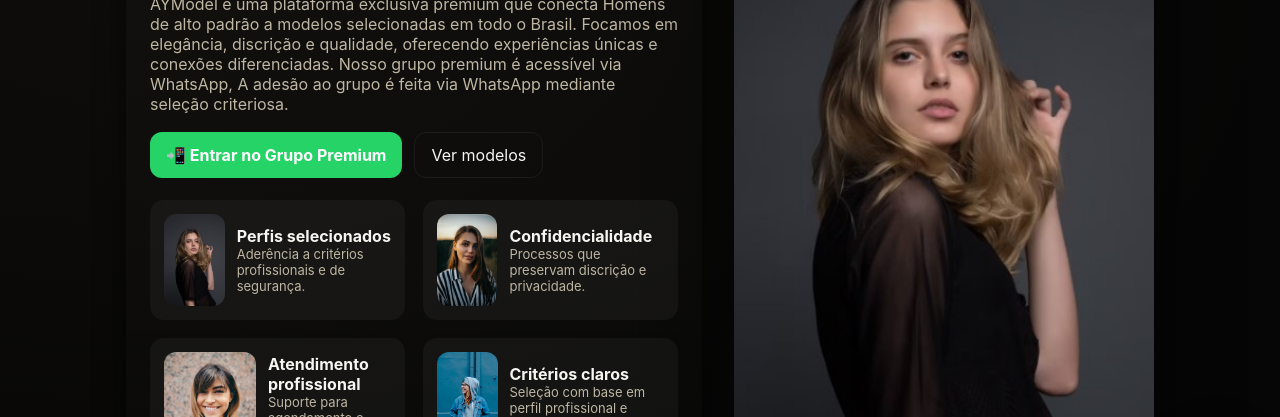
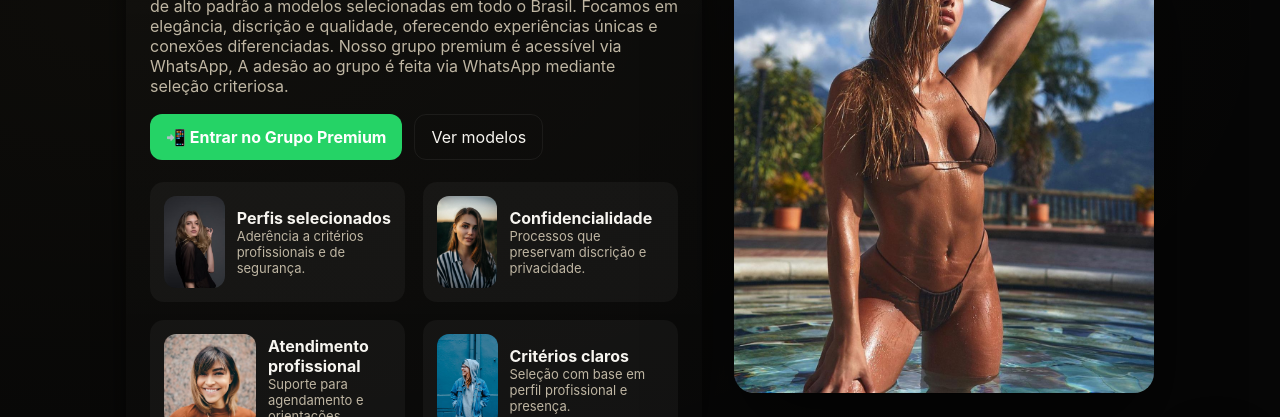
Before and after one commit to davipaulino2025/AY-MODEL, a plain HTML site: page index.html in a window 1280 px wide. Shown: the part 276-693 px from the top of the page. Drawn offline with Linux system fonts and the light colour scheme.

Commit message:
Update index.html

```diff
--- a/index.html
+++ b/index.html
@@ -318,7 +318,7 @@
         </div>
 
         <div class="frame reveal">
-          <img src="fotos/imagem_12.jpg" style="width:100%;height:100%;display:block;object-fit:cover;min-height:360px" alt="Hero" />
+          <img src="fotos/imagem_13.jpg" style="width:100%;height:100%;display:block;object-fit:cover;min-height:360px" alt="Hero" />
         </div>
 
       </section>
```
